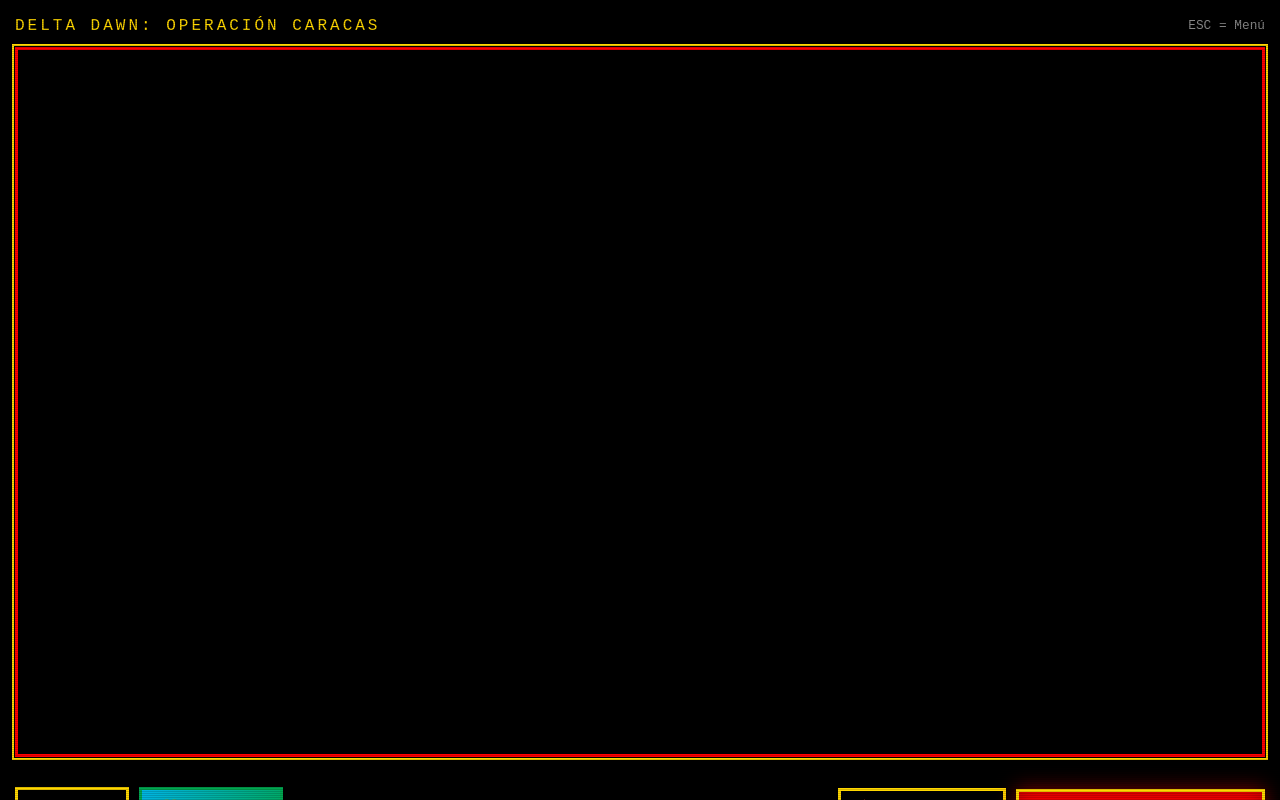
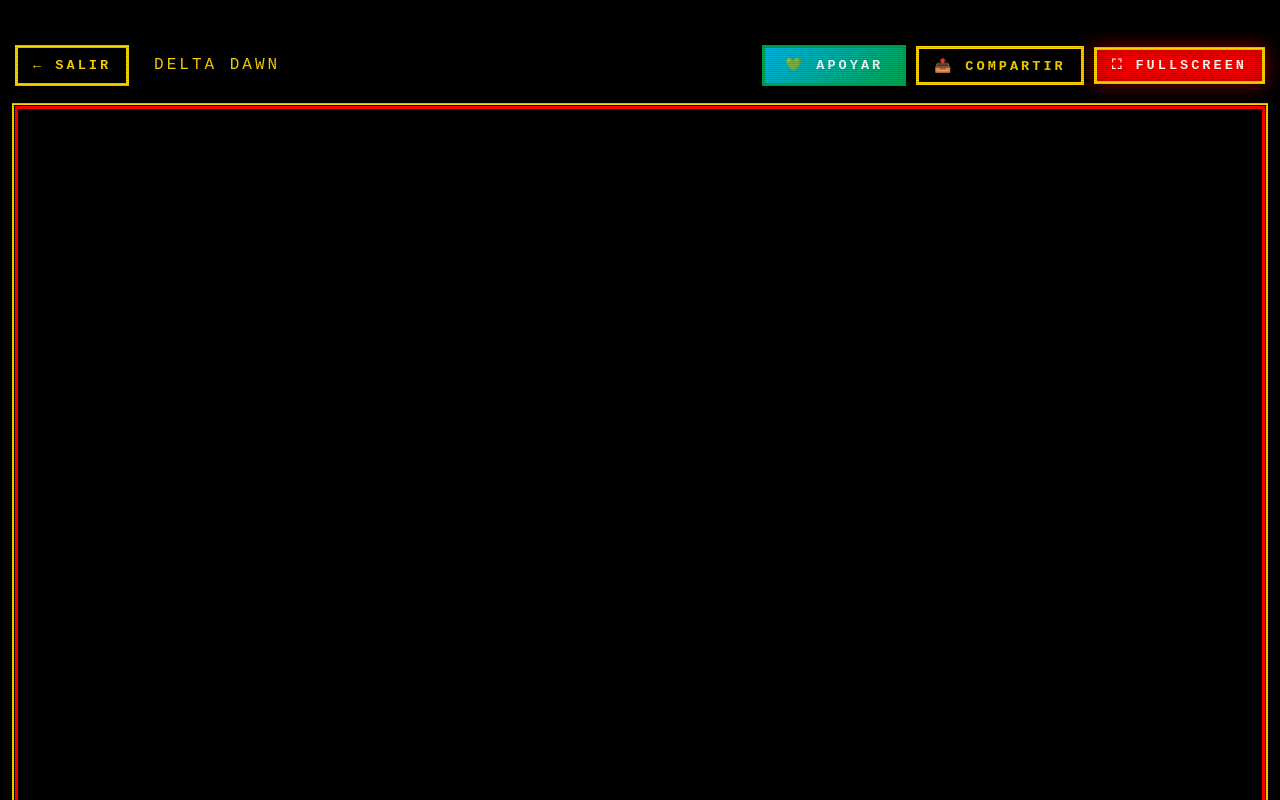
Before and after one commit to Pablitobjj/operacion-caracas-site, a plain HTML site: page play/index.html in a window 1280 px wide. Drawn offline with Linux system fonts and the light colour scheme; files that its build step writes are made by us from their sources.

Commit message:
Move share/donate header in play page

```diff
--- a/play/index.html
+++ b/play/index.html
@@ -29,19 +29,6 @@
             max-width: 1280px;
             width: 100%;
             margin: 0 auto;
-        }
-
-        .game-header {
-            display: flex;
-            justify-content: space-between;
-            align-items: center;
-            margin-bottom: 10px;
-        }
-
-        .game-title {
-            font-size: 1rem;
-            color: var(--secondary-yellow);
-            letter-spacing: 3px;
         }
 
         .game-container {
@@ -77,7 +64,8 @@
             display: flex;
             justify-content: space-between;
             align-items: center;
-            margin-top: 15px;
+            margin-bottom: 10px;
+            padding: 10px 0;
             flex-wrap: wrap;
             gap: 10px;
         }
@@ -87,6 +75,13 @@
             display: flex;
             gap: 10px;
             align-items: center;
+        }
+
+        .game-title {
+            font-size: 1rem;
+            color: var(--secondary-yellow);
+            letter-spacing: 3px;
+            margin-left: 15px;
         }
 
         .btn-icon {
@@ -363,9 +358,23 @@
 
         <!-- GAME WRAPPER -->
         <div class="game-wrapper">
-            <div class="game-header">
-                <span class="game-title">DELTA DAWN: OPERACIÓN CARACAS</span>
-                <span class="text-gray" style="font-size: 0.8rem;">ESC = Menú</span>
+            <div class="game-controls">
+                <div class="controls-left">
+                    <a href="/" class="btn btn-secondary btn-icon">← SALIR</a>
+                    <span class="game-title">DELTA DAWN</span>
+                </div>
+
+                <div class="controls-right">
+                    <a href="http://link.mercadopago.com.ar/operationcaracas" target="_blank" class="btn btn-donate btn-icon">
+                        💚 APOYAR
+                    </a>
+                    <button id="btn-share" class="btn btn-secondary btn-icon" onclick="showShareModal()">
+                        📤 COMPARTIR
+                    </button>
+                    <button id="btn-fullscreen" class="btn btn-primary btn-icon" onclick="toggleFullscreen()">
+                        ⛶ FULLSCREEN
+                    </button>
+                </div>
             </div>
 
             <div class="game-container">
@@ -375,24 +384,6 @@
                     allow="autoplay; fullscreen"
                     allowfullscreen
                 ></iframe>
-            </div>
-
-            <div class="game-controls">
-                <div class="controls-left">
-                    <a href="/" class="btn btn-secondary btn-icon">← SALIR</a>
-                    <a href="http://link.mercadopago.com.ar/operationcaracas" target="_blank" class="btn btn-donate btn-icon">
-                        💚 APOYAR
-                    </a>
-                </div>
-
-                <div class="controls-right">
-                    <button id="btn-share" class="btn btn-secondary btn-icon" onclick="showShareModal()">
-                        📤 COMPARTIR
-                    </button>
-                    <button id="btn-fullscreen" class="btn btn-primary btn-icon" onclick="toggleFullscreen()">
-                        ⛶ PANTALLA COMPLETA
-                    </button>
-                </div>
             </div>
         </div>
     </main>
```
